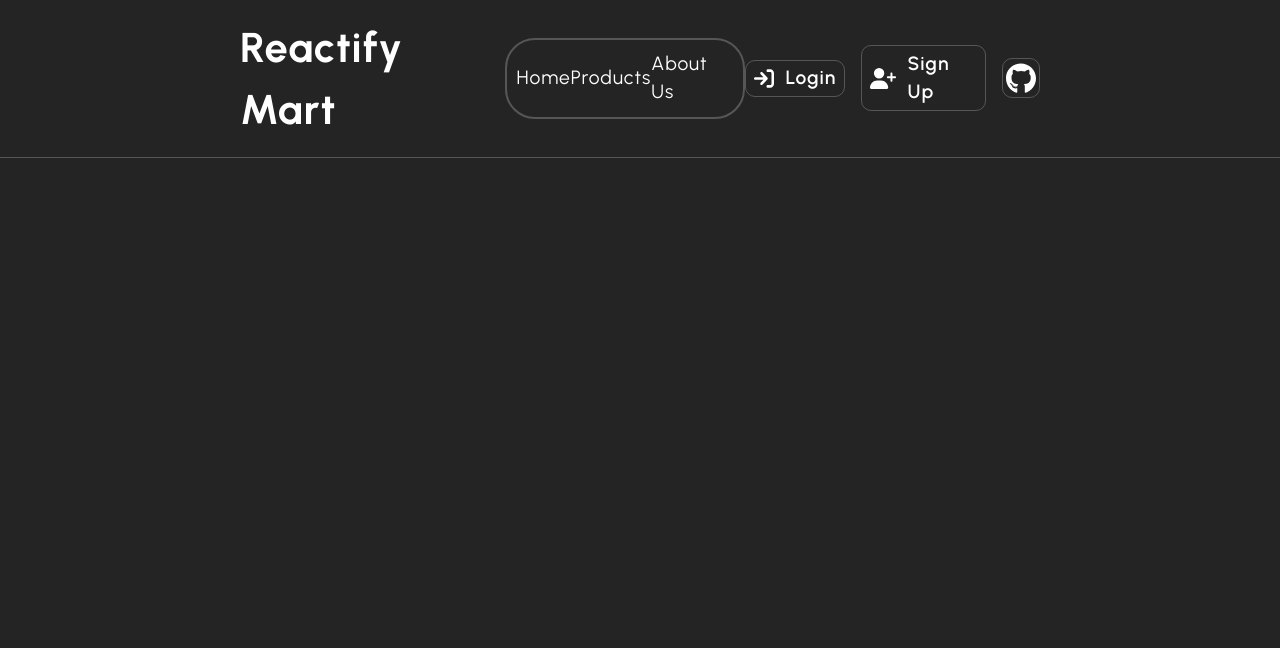
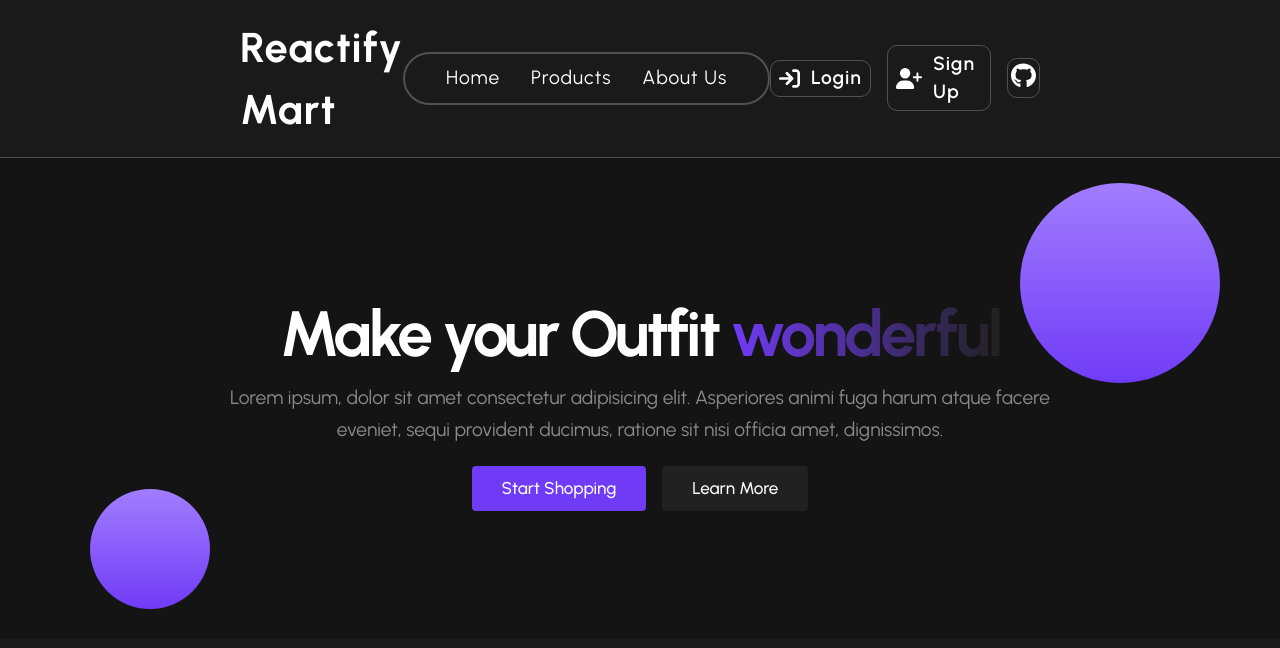
Before and after one commit to HammadAli132/Reactify-Mart, a React (Vite) app: page / in a window 1280 px wide. Shown: the top 648 px of the page. Built offline with nearby package versions, Linux system fonts and the light colour scheme.

Commit message:
Hero section completed

```diff
--- a/src/components/Header.jsx
+++ b/src/components/Header.jsx
@@ -1,4 +1,4 @@
-import "../styles/header.css"
+import styles from "../styles/header.module.css"
 import loginLogo from "../assets/arrow-right.svg"
 import signupLogo from "../assets/user-plus-solid.svg"
 import githubLogo from "../assets/github.svg"
@@ -7,22 +7,22 @@ import { Link } from "react-router-dom"
 export default function Header() {
     return (
         <header>
-            <span id="site-title"> <Link to="/">Reactify Mart</Link> </span>
-            <ul id="nav-menu">
+            <span id={styles.siteTitle}> <Link to="/">Reactify Mart</Link> </span>
+            <ul id={styles.navMenu}>
                 <li> <Link to="/">Home</Link> </li>
                 <li> <Link to="products">Products</Link> </li>
                 <li> <Link to="about">About Us</Link> </li>
             </ul>
-            <div id="extras">
-                <Link id="login-btn" to="login">
+            <div id={styles.extras}>
+                <Link id={styles.loginBtn} to="login">
                     <img src={loginLogo} alt="Error" />
                     <span>Login</span>
                 </Link>
-                <Link id="signup-btn" to="signup">
+                <Link id={styles.signupBtn} to="signup">
                     <img src={signupLogo} alt="Error" />
                     <span>Sign Up</span>
                 </Link>
-                <div id="github-link">
+                <div id={styles.githubLink}>
                     <a href="https://github.com/HammadAli132" target="_blank">
                         <img src={githubLogo} alt="Error" />
                     </a>
--- /dev/null
+++ b/src/components/LandingPage.jsx
@@ -0,0 +1,7 @@
+import Hero from "./LandingPage/Hero";
+
+export default function LandingPage() {
+    return (
+        <Hero />
+    )
+}
--- /dev/null
+++ b/src/components/LandingPage/Hero.jsx
@@ -0,0 +1,23 @@
+import { Link } from "react-router-dom"
+import styles from "../../styles/hero.module.css"
+
+export default function Hero() {
+    return (
+        <section className="container" id={styles.heroSection}>
+            <div className="max-width" id={styles.container}>
+                <h1 id={styles.heroTitle}>Make your Outfit <span id={styles.coloredHeroTitle}>wonderful</span></h1>
+                <p className={styles.heroText}>Lorem ipsum, dolor sit amet consectetur adipisicing elit. Asperiores animi fuga harum atque facere eveniet, sequi provident ducimus, ratione sit nisi officia amet, dignissimos.</p>
+                <div className={styles.buttonBox}>
+                    <Link id={styles.purpleBG} to="products">
+                        Start Shopping
+                    </Link>
+                    <Link id={styles.darkBG} to="about">
+                        Learn More
+                    </Link>
+                </div>
+                <div className={styles.bigCircle}></div>
+                <div className={styles.smallCircle}></div>
+            </div>
+        </section>
+    )
+}
--- a/src/index.css
+++ b/src/index.css
@@ -21,7 +21,7 @@ a {
 
   color-scheme: light dark;
   color: rgba(255, 255, 255, 1);
-  background-color: #242424;
+  background-color: #1A1A1A;
   background-attachment: fixed;
 
   font-synthesis: none;
@@ -29,3 +29,21 @@ a {
   -webkit-font-smoothing: antialiased;
   -moz-osx-font-smoothing: grayscale;
 }
+
+main {
+  display: flex;
+  flex-direction: column;
+  align-items: center;
+}
+
+.container {
+  width: 100%;
+  display: flex;
+  flex-direction: column;
+  align-items: center;
+}
+
+.max-width {
+  width: 100%;
+  max-width: 1100px;
+}
--- a/src/main.jsx
+++ b/src/main.jsx
@@ -1,7 +1,7 @@
 import { StrictMode } from 'react'
 import { createRoot } from 'react-dom/client'
 import { createBrowserRouter, RouterProvider } from 'react-router-dom'
-import routes from "./routes"
+import routes from "./routes/routes"
 import './index.css'
 
 const router = createBrowserRouter(routes)
--- a/src/routes.jsx
+++ b/src/routes/routes.jsx
@@ -1,14 +1,19 @@
-import App from "./App.jsx"
-import Products from "./components/Products.jsx"
-import About from "./components/About.jsx"
-import Login from "./components/Login.jsx"
-import SignUp from "./components/SignUp.jsx"
+import App from "../App.jsx"
+import Products from "../components/Products.jsx"
+import About from "../components/About.jsx"
+import Login from "../components/Login.jsx"
+import SignUp from "../components/SignUp.jsx"
+import LandingPage from "../components/LandingPage.jsx"
 
 const routes = [
     {
         path: "/",
         element: <App />,
         children: [
+            {
+                index: true,
+                element: <LandingPage />,
+            },
             {
                 path: "products",
                 element: <Products />
--- a/src/styles/header.css
+++ b/src/styles/header.module.css
@@ -3,7 +3,7 @@
 }
 
 header,
-#nav-menu,
+#navMenu,
 #extras {
     display: flex;
     align-items: center;
@@ -20,17 +20,17 @@ header * {
     transition-duration: .4s;
 }
 
-#site-title {
+#siteTitle {
     font-size: 2.6rem;
     font-weight: 700;
 }
 
-#nav-menu {
+#navMenu {
     justify-content: space-evenly;
     border: 2px solid var(--border-color);
     padding: 10px;
     width: 100%;
-    max-width: 30%;
+    max-width: 500px;
     border-radius: 30px;
     font-size: 1.2rem;
 }
@@ -42,14 +42,14 @@ header * {
 }
 
 #extras > div,
-#login-btn,
-#signup-btn {
+#loginBtn,
+#signupBtn {
     border: 1px solid var(--border-color);
     border-radius: 10px;
 }
 
-#login-btn,
-#signup-btn {
+#loginBtn,
+#signupBtn {
     display: flex;
     align-items: center;
     gap: 0.7rem;
@@ -57,28 +57,28 @@ header * {
     cursor: pointer;
 }
 
-#login-btn > img,
-#signup-btn > img {
+#loginBtn > img,
+#signupBtn > img {
     height: 1.3rem;
 }
 
-#github-link {
+#githubLink {
     height: 2.5rem;
     width: 2.5rem;
     padding: 0.2rem;
 }
 
-#github-link > img {
+#githubLink > img {
     height: 100%;
     width: 100%;
     object-fit: cover;
 }
 
 
-#site-title:hover,
+#siteTitle:hover,
 li:hover,
-#login-btn:hover,
-#signup-btn:hover,
-#github-link:hover {
+#loginBtn:hover,
+#signupBtn:hover,
+#githubLink:hover {
     transform: scale(1.1);
 }
--- /dev/null
+++ b/src/styles/hero.module.css
@@ -0,0 +1,102 @@
+:root {
+    --purple-bg: #703BF7;
+    --light-purple-bg: #8a5ff8;
+    --extra-light-purple-bg: #a17dfe;
+    --dark-bg: #212121;
+    --light-dark-bg: #313131;
+    --extra-dark-bg: #141414;
+}
+
+#heroSection {
+    background-color: var(--extra-dark-bg);
+    justify-content: center;
+}
+
+#container {
+    display: flex;
+    flex-direction: column;
+    align-items: center;
+    position: relative;
+    padding: 8rem 0;
+    height: 100%;
+}
+
+#heroTitle {
+    text-align: center;
+    font-size: 4rem;
+    letter-spacing: -3px;
+}
+
+.heroText {
+    text-align: center;
+    font: 400;
+    font-size: 1.2rem;
+    opacity: 0.5;
+    max-width: 850px;
+    line-height: 2rem;
+}
+
+#coloredHeroTitle {
+    color: transparent;
+    background: linear-gradient(to right, var(--purple-bg), var(--dark-bg));
+    background-clip: text;
+    position: relative;
+    z-index: 1;
+}
+
+.buttonBox {
+    display: flex;
+    align-items: center;
+    justify-content: center;
+    gap: 1rem;
+    margin-top: 20px;
+}
+
+#purpleBG,
+#darkBG {
+    border: none;
+    outline: none;
+    padding: 10px 30px;
+    font-size: 1.07rem;
+    font-weight: 500;
+    border-radius: 4px;
+    transition-duration: 0.2s;
+}
+
+#purpleBG {
+    background-color: var(--purple-bg);
+}
+
+#purpleBG:hover {
+    background-color: var(--light-purple-bg);
+}
+
+#darkBG {
+    background-color: var(--dark-bg);
+}
+
+#darkBG:hover {
+    background-color: var(--light-dark-bg);
+}
+
+.bigCircle,
+.smallCircle {
+    position: absolute;
+    background: linear-gradient(180deg, var(--extra-light-purple-bg), var(--purple-bg));
+    border: none;
+    border-radius: 50%;
+}
+
+.bigCircle {
+    height: 200px;
+    width: 200px;
+    top: 25px;
+    right: -30px;
+}
+
+.smallCircle {
+    height: 120px;
+    width: 120px;
+    bottom: 30px;
+    left: 0px;
+}
```
Also changed, not shown: src/routes/heroRoutes.jsx (added, +15 -0 lines).
